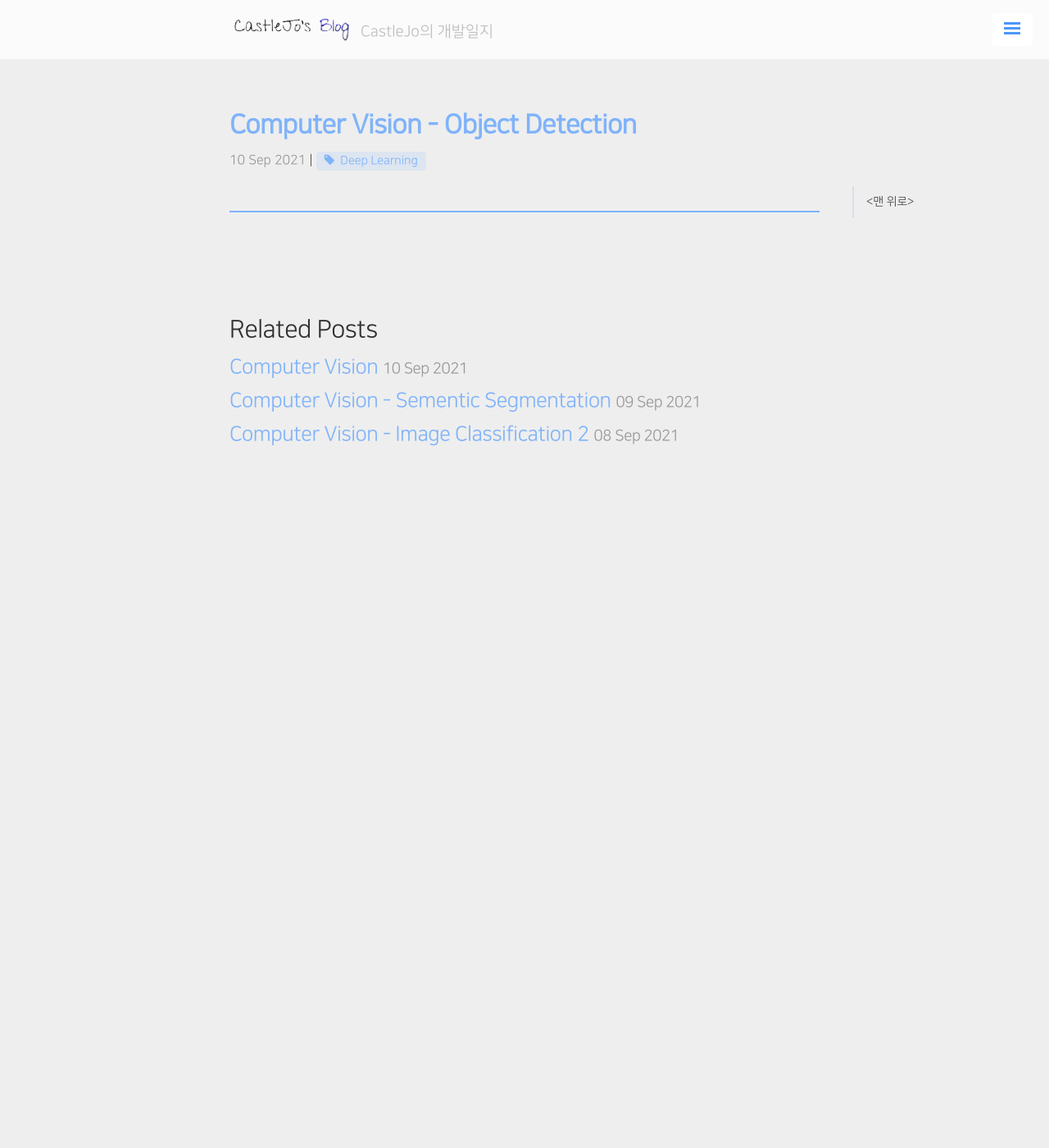
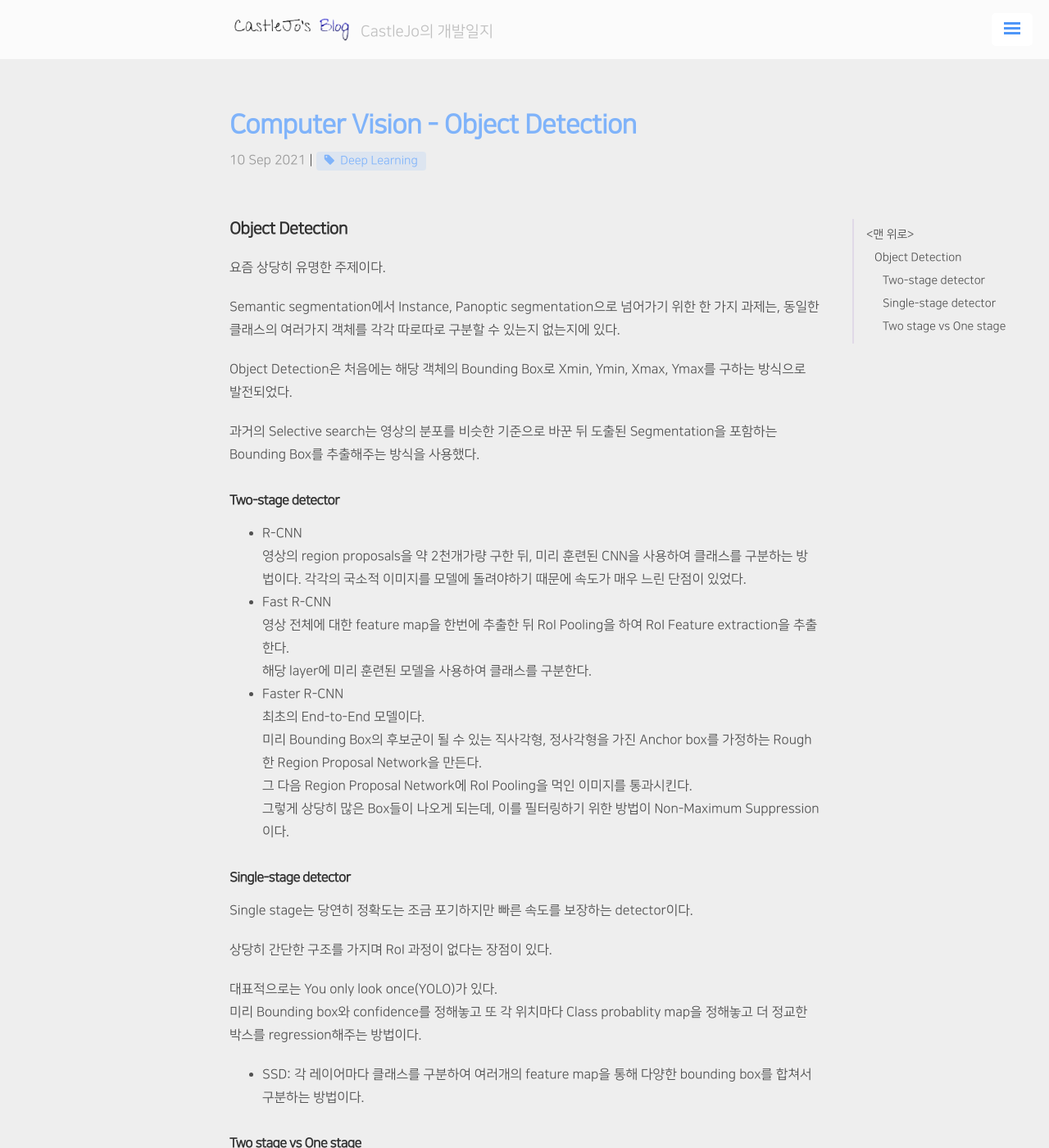
Before and after one commit to ukcastle/ukcastle.github.io, a Jekyll site: the page built from _posts/Boostcamp/2021-09-10-w6d5.md, in a window 1280 px wide and 1400 px high. Shown: the whole window at 82% size. Built offline with Jekyll 4.4.1, drawn with Linux system fonts in a browser that asks for light colours; nearby versions of some CDN libraries; a script that is not in the unit is left out; comment, search, counter and statistics services are not loaded; some of the changed text lies outside the part shown.

Commit message:
docs: w6d5

```diff
--- a/_posts/Boostcamp/2021-09-10-w6d5.md
+++ b/_posts/Boostcamp/2021-09-10-w6d5.md
@@ -4,3 +4,44 @@ title: Computer Vision - Object Detection
 category: BC
 tag: [Deep Learning]
 ---
+
+## Object Detection
+
+요즘 상당히 유명한 주제이다.
+
+Semantic segmentation에서 Instance, Panoptic segmentation으로 넘어가기 위한 한 가지 과제는, 동일한 클래스의 여러가지 객체를 각각 따로따로 구분할 수 있는지 없는지에 있다.
+
+Object Detection은 처음에는 해당 객체의 Bounding Box로 Xmin, Ymin, Xmax, Ymax를 구하는 방식으로 발전되었다.
+
+과거의 Selective search는 영상의 분포를 비슷한 기준으로 바꾼 뒤 도출된 Segmentation을 포함하는 Bounding Box를 추출해주는 방식을 사용했다.
+
+#### Two-stage detector
+
+- R-CNN
+  영상의 region proposals을 약 2천개가량 구한 뒤, 미리 훈련된 CNN을 사용하여 클래스를 구분하는 방법이다. 각각의 국소적 이미지를 모델에 돌려야하기 때문에 속도가 매우 느린 단점이 있었다.
+- Fast R-CNN
+  영상 전체에 대한 feature map을 한번에 추출한 뒤 RoI Pooling을 하여 RoI Feature extraction을 추출한다.
+  해당 layer에 미리 훈련된 모델을 사용하여 클래스를 구분한다.
+- Faster R-CNN
+  최초의 End-to-End 모델이다.
+  미리 Bounding Box의 후보군이 될 수 있는 직사각형, 정사각형을 가진 Anchor box를 가정하는 Rough한 Region Proposal Network을 만든다.
+  그 다음 Region Proposal Network에 RoI Pooling을 먹인 이미지를 통과시킨다.
+  그렇게 상당히 많은 Box들이 나오게 되는데, 이를 필터링하기 위한 방법이 Non-Maximum Suppression이다.
+
+#### Single-stage detector
+
+Single stage는 당연히 정확도는 조금 포기하지만 빠른 속도를 보장하는 detector이다.
+
+상당히 간단한 구조를 가지며 RoI 과정이 없다는 장점이 있다.
+
+대표적으로는 You only look once(YOLO)가 있다.
+미리 Bounding box와 confidence를 정해놓고 또 각 위치마다 Class probablity map을 정해놓고 더 정교한 박스를 regression해주는 방법이다.
+
+- SSD: 각 레이어마다 클래스를 구분하여 여러개의 feature map을 통해 다양한 bounding box를 합쳐서 구분하는 방법이다.
+
+
+#### Two stage vs One stage
+
+- One stage는 RoI Pooling이 없어 학습할 때 배경과 같은 모든 영역에서 Gradient를 발생시킨다.
+    이 문제를 방지하기 위하여 Focal Loss라는, 가까운 위치는 적은 loss를 주고 먼 위치는 크게 loss를 주는 방법을 사용한다.
+    이런 방식이 점점 생기면서 Two Stage보단 One Stage를 좀 더 많이 사용하게 되었다.
```
